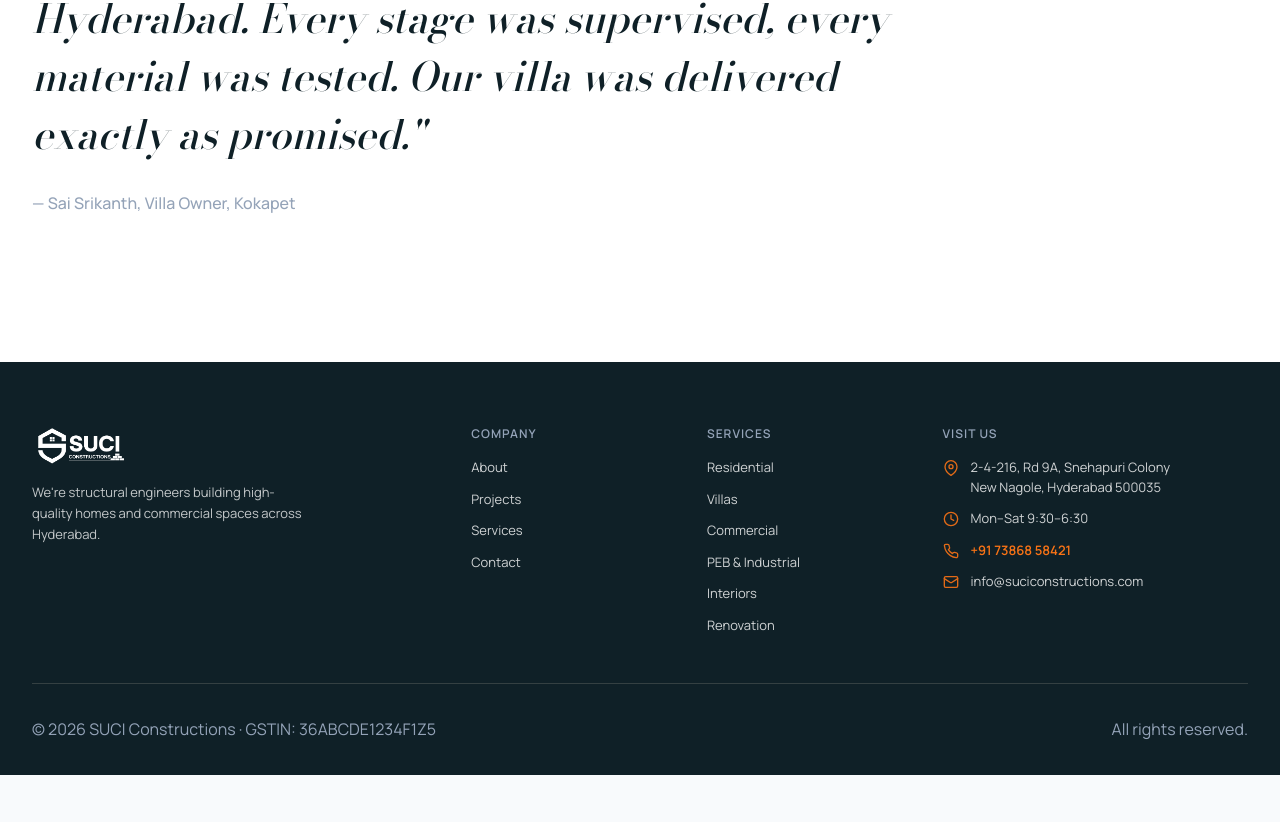
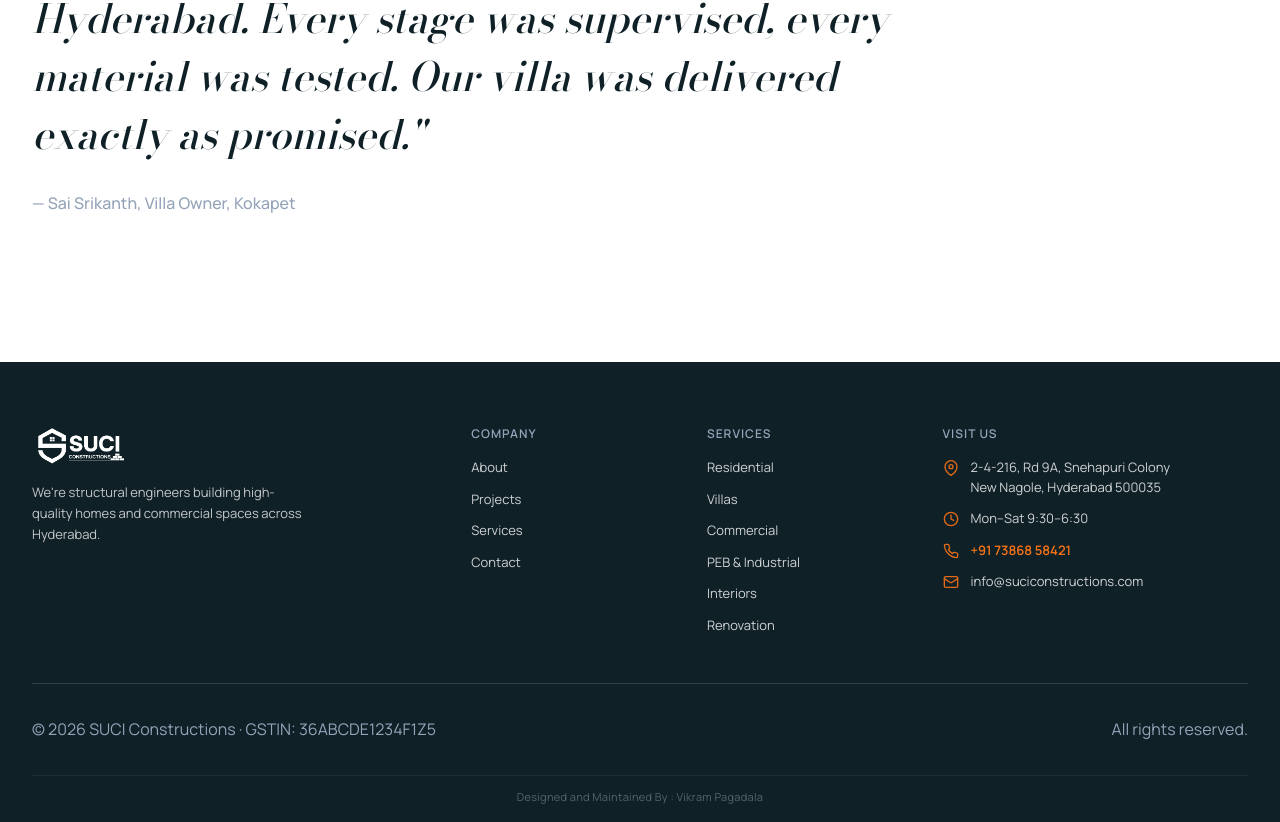
Before and after one commit to Vikram-Pagadala/Suci-Condtructions, a Next.js app: page / in a window 1280 px wide. Shown: the part 4522-5344 px from the top of the page. Before the commit the page ends 5297 px from the top, so only its background shows below. Built offline with nearby package versions, Linux system fonts and the light colour scheme.

Commit message:
Add obfuscated developer credit to Footer

```diff
--- a/src/components/Footer/Footer.module.css
+++ b/src/components/Footer/Footer.module.css
@@ -172,3 +172,25 @@
 .legalLinks a:hover {
   color: var(--color-pure-white);
 }
+
+/* Developer credit bar */
+.creditBar {
+  text-align: center;
+  padding: var(--space-12) 0 var(--space-16);
+  border-top: 1px solid rgba(255,255,255,0.06);
+  font-size: 11px;
+  color: rgba(255,255,255,0.25);
+  letter-spacing: 0.3px;
+}
+
+.creditLink {
+  color: rgba(255,255,255,0.30);
+  text-decoration: none;
+  transition: color 0.2s ease;
+}
+
+.creditLink:hover {
+  color: var(--color-aged-brass);
+  text-decoration: underline;
+  text-underline-offset: 3px;
+}
--- a/src/components/Footer/Footer.tsx
+++ b/src/components/Footer/Footer.tsx
@@ -1,11 +1,36 @@
+'use client';
+
 import Link from 'next/link';
 import styles from './Footer.module.css';
+import { useEffect, useRef } from 'react';
+
+// Credit line is stored as char-codes to prevent trivial source edits.
+// "Designed and Maintained By : Vikram Pagadala"
+const _c = [68,101,115,105,103,110,101,100,32,97,110,100,32,77,97,105,110,116,97,105,110,101,100,32,66,121,32,58,32,86,105,107,114,97,109,32,80,97,103,97,100,97,108,97];
+// "https://www.linkedin.com/in/vikrampagadala/"
+const _h = [104,116,116,112,115,58,47,47,119,119,119,46,108,105,110,107,101,100,105,110,46,99,111,109,47,105,110,47,118,105,107,114,97,109,112,97,103,97,100,97,108,97,47];
+
+function _d(arr: number[]) { return arr.map((n) => String.fromCharCode(n)).join(''); }
 
 export default function Footer() {
+  const creditRef = useRef<HTMLSpanElement>(null);
+
+  useEffect(() => {
+    if (!creditRef.current) return;
+    const label = _d(_c);
+    const href  = _d(_h);
+    const a = document.createElement('a');
+    a.href = href;
+    a.target = '_blank';
+    a.rel = 'noopener noreferrer';
+    a.textContent = label;
+    a.className = styles.creditLink;
+    creditRef.current.appendChild(a);
+  }, []);
+
   return (
     <footer className={styles.footer}>
       <div className={`container`}>
-
 
         <div className={styles.mainFooter}>
           <div className={styles.brand}>
@@ -62,6 +87,11 @@ export default function Footer() {
             <span>All rights reserved.</span>
           </div>
         </div>
+
+        {/* Developer credit — rendered client-side from obfuscated char codes */}
+        <div className={styles.creditBar}>
+          <span ref={creditRef} />
+        </div>
       </div>
     </footer>
   );
```
